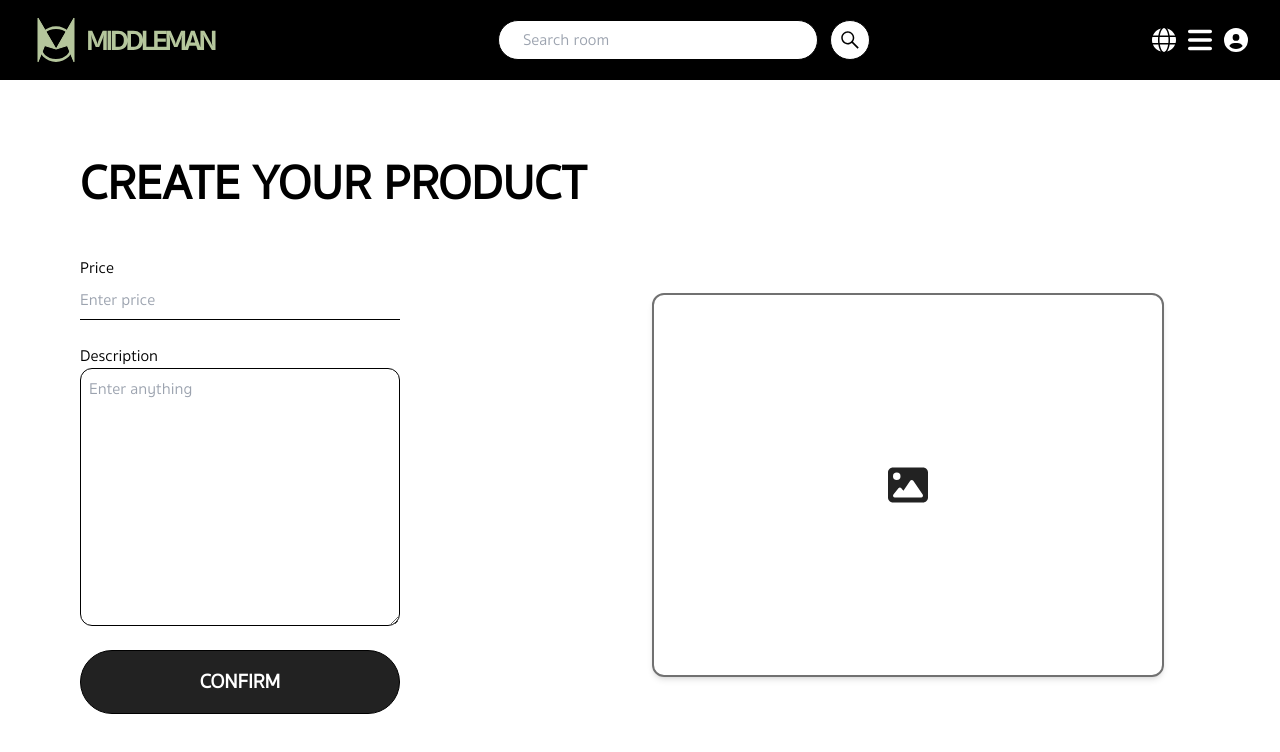
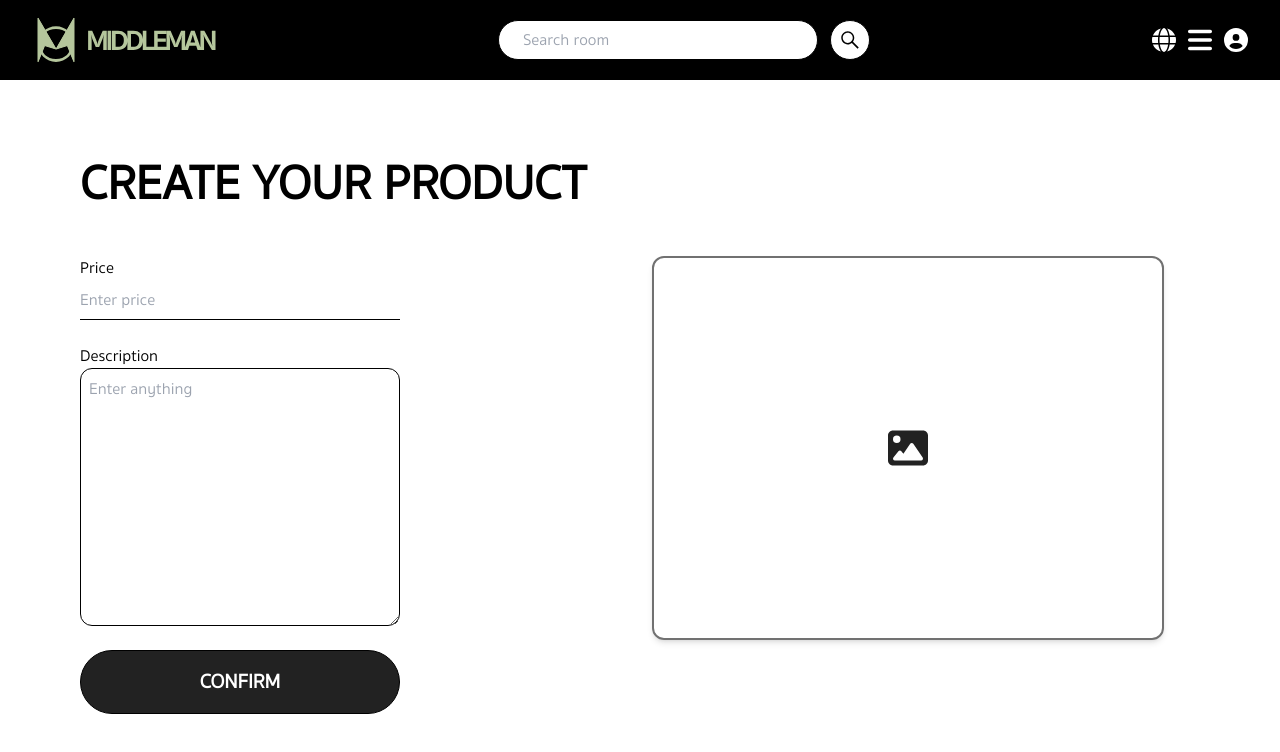
Before and after one commit to Setthapong-M/next-middleman, a Next.js app: page /seller-create-product in a window 1280 px wide. Shown: the top 752 px of the page. Built offline with nearby package versions, Linux system fonts and the light colour scheme.

Commit message:
seller creating product

```diff
--- a/src/app/seller-create-product/page.jsx
+++ b/src/app/seller-create-product/page.jsx
@@ -1,6 +1,6 @@
 "use client"
 
-import React from 'react'
+import React, { useState } from 'react'
 import PicProduct from '../components/moleculeDesktop/PicProduct'
 import InputProduct from '../components/moleculeDesktop/InputProduct'
 import Link from 'next/link'
@@ -15,15 +15,27 @@ function SellerCreateProduct() {
   const titleD = "Description"
   const phD = "Enter anything"
 
+  const [isPic, setIsPic] = useState(false);
+
+  const clickHandler = () => {
+    setIsPic(!isPic);
+  }
+
   return (
     <div className='max-w-screen-xl mx-auto p-8 pt-12 md:p-20'>
         <h1 className='hidden md:block text-5xl font-bold uppercase mb-12'>Create your product</h1>
 
-        <div className='flex flex-col md:grid md:grid-cols-2 gap-6 items-center'>
+        <div className='flex flex-col md:grid md:grid-cols-2 gap-6 '>
+          {/* click to change image */}
           <div className='md:hidden'>
-            <PicProductMd />
+            { !isPic ? (
+              <div onClick={clickHandler}>
+                <PicProductChoose />
+              </div>
+              ): <PicProductMd /> }
+
           </div>
-          <div className='md:max-w-80 flex flex-col gap-3 md:gap-6'>
+          <div className='flex flex-col gap-3 md:gap-6 w-full'>
               <div className='hidden md:block'>
                 <InputProduct />
               </div>
@@ -39,9 +51,15 @@ function SellerCreateProduct() {
               </Link>
           </div>
 
+          {/* click to change image */}
           <div className='hidden md:block'>
-            {/* <PicProduct /> */}
-            <PicProductChoose />
+            { !isPic ? (
+              <div onClick={clickHandler}>
+                <PicProductChoose />
+              </div>
+            ) : <div>
+                  <PicProduct />
+                </div>}
           </div>
 
         </div>
```
